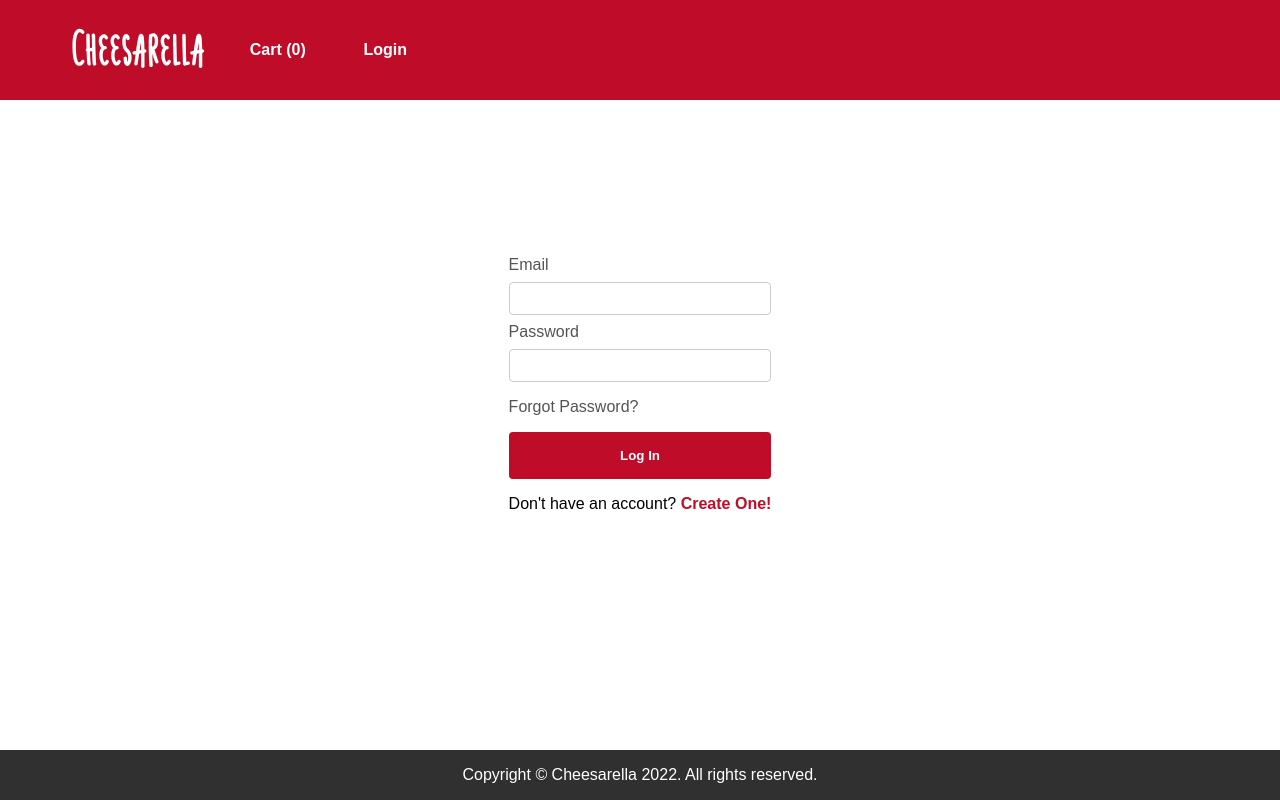
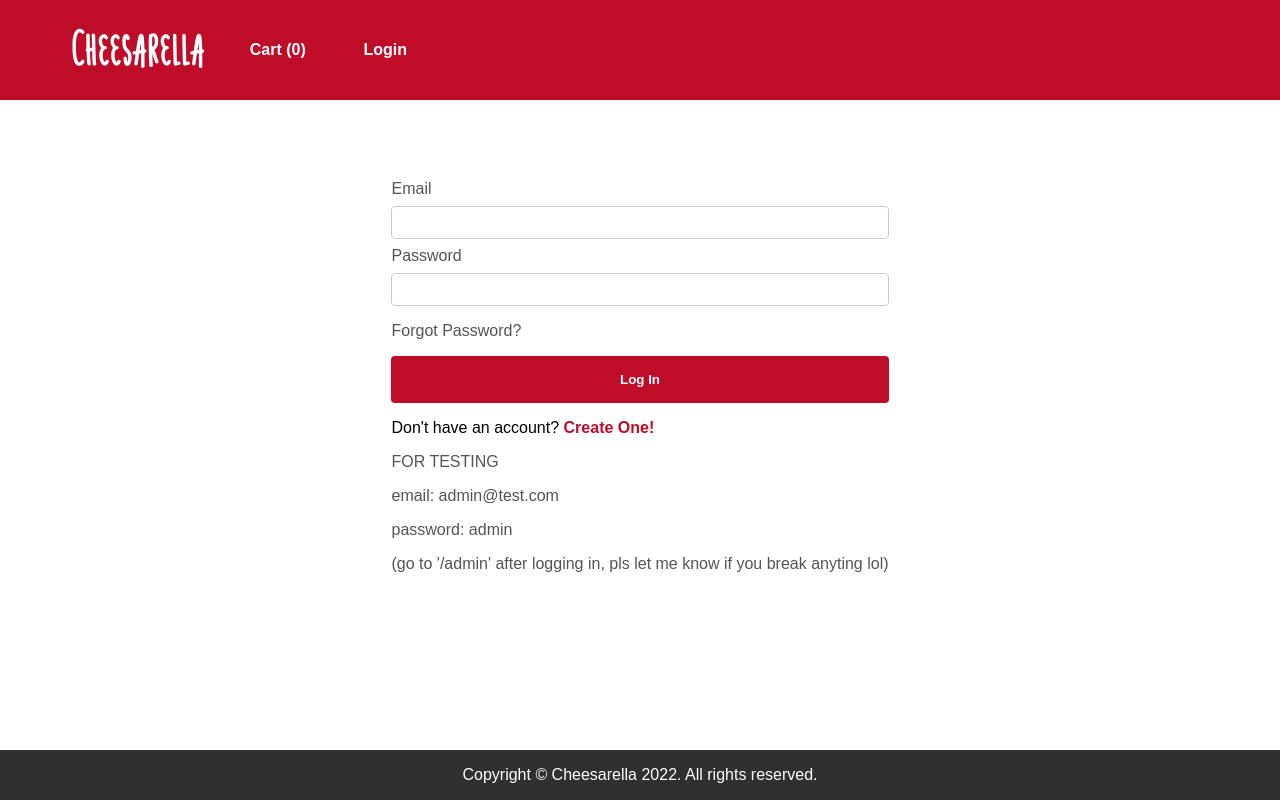
Before and after one commit to zahid47/pizza-app, a Next.js app in the folder client/: page /login in a window 1280 px wide. Built offline with nearby package versions, Linux system fonts and the light colour scheme; no server answers.

Commit message:
add demo admin account

```diff
--- a/client/pages/login.tsx
+++ b/client/pages/login.tsx
@@ -66,6 +66,13 @@ export default function Login() {
             <a className={styles.createlink}>Create One!</a>
           </Link>
         </p>
+        <p className={styles.forgotpass}>FOR TESTING</p>
+        <p className={styles.forgotpass}>email: admin@test.com</p>
+        <p className={styles.forgotpass}>password: admin</p>
+        <p className={styles.forgotpass}>
+          (go to &apos;/admin&apos; after logging in, pls let me know if you
+          break anyting lol)
+        </p>
       </div>
     </div>
   );
```
